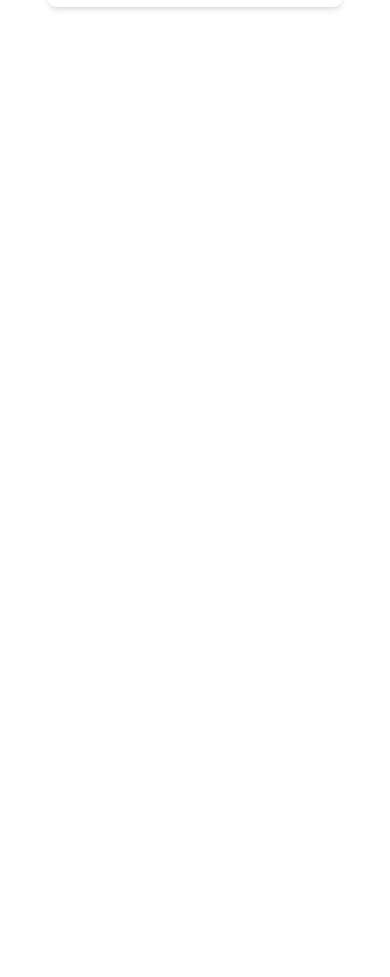
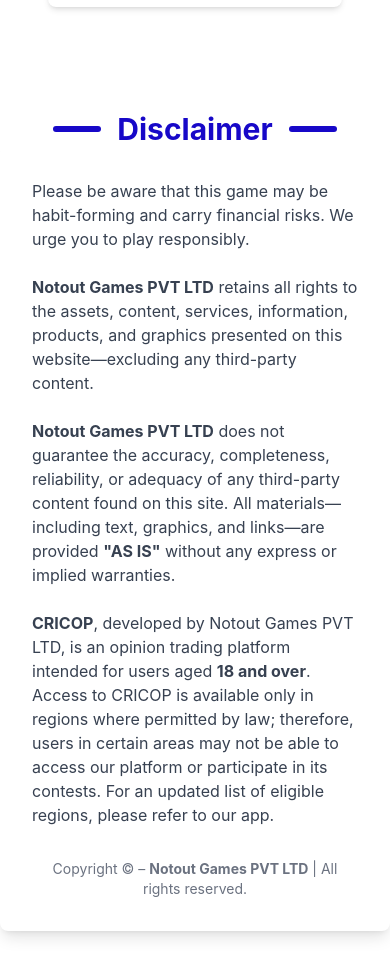
Before and after one commit to RamKumar726/landing_page, a React (Create React App) app: page / in a window 390 px wide. Shown: the part 8340-9317 px from the top of the page. Before the commit the page ends 9005 px from the top, so only its background shows below. Built offline with nearby package versions, Linux system fonts and the light colour scheme; no server answers.

Commit message:
Added Desclaimer

```diff
--- /dev/null
+++ b/src/components/Desclaimer.tsx
@@ -0,0 +1,39 @@
+import React from "react";
+
+export default function Disclaimer() {
+  return (
+    <div className="">
+      {/* Heading Section */}
+      <div className="text-center">
+        <div className="flex justify-center items-center w-full px-4">
+          <h1 className="text-primary text-3xl lg:text-4xl font-bold flex items-center gap-4">
+            <span className="w-12 h-1.5 bg-primary rounded-full"></span>
+            Disclaimer
+            <span className="w-12 h-1.5 bg-primary rounded-full"></span>
+          </h1>
+        </div>
+      </div>
+
+      {/* Disclaimer Content */}
+      <div className="max-w-4xl mx-auto mb-10">
+        <div className="bg-white p-8 rounded-lg shadow-lg text-gray-700 text-left">
+          <p className="mb-6">
+            Please be aware that this game may be habit-forming and carry financial risks. We urge you to play responsibly.
+          </p>
+          <p className="mb-6">
+            <strong>Notout Games PVT LTD</strong> retains all rights to the assets, content, services, information, products, and graphics presented on this website—excluding any third-party content.
+          </p>
+          <p className="mb-6">
+            <strong>Notout Games PVT LTD</strong> does not guarantee the accuracy, completeness, reliability, or adequacy of any third-party content found on this site. All materials—including text, graphics, and links—are provided <strong>"AS IS"</strong> without any express or implied warranties.
+          </p>
+          <p className="mb-6">
+            <strong>CRICOP</strong>, developed by Notout Games PVT LTD, is an opinion trading platform intended for users aged <strong>18 and over</strong>. Access to CRICOP is available only in regions where permitted by law; therefore, users in certain areas may not be able to access our platform or participate in its contests. For an updated list of eligible regions, please refer to our app.
+          </p>
+          <p className="text-center text-sm text-gray-500 mt-8">
+            Copyright © – <strong>Notout Games PVT LTD</strong> | All rights reserved.
+          </p>
+        </div>
+      </div>
+    </div>
+  );
+}
--- a/src/components/Main.tsx
+++ b/src/components/Main.tsx
@@ -6,7 +6,7 @@
 import HowToPlay from "./HowToPlay.tsx";
 import QuestionAnswer from "./FAQ.tsx";
 import AboutUs from "./About.tsx";
-
+import Desclaimer from "./Desclaimer.tsx";
 function Main() {
     return (
     <div className="mt-24">
@@ -16,6 +16,7 @@
       <WhyOpinion />
       <HowToPlay />
       <QuestionAnswer />
+      <Desclaimer />
     </div>
   );
 }
```
